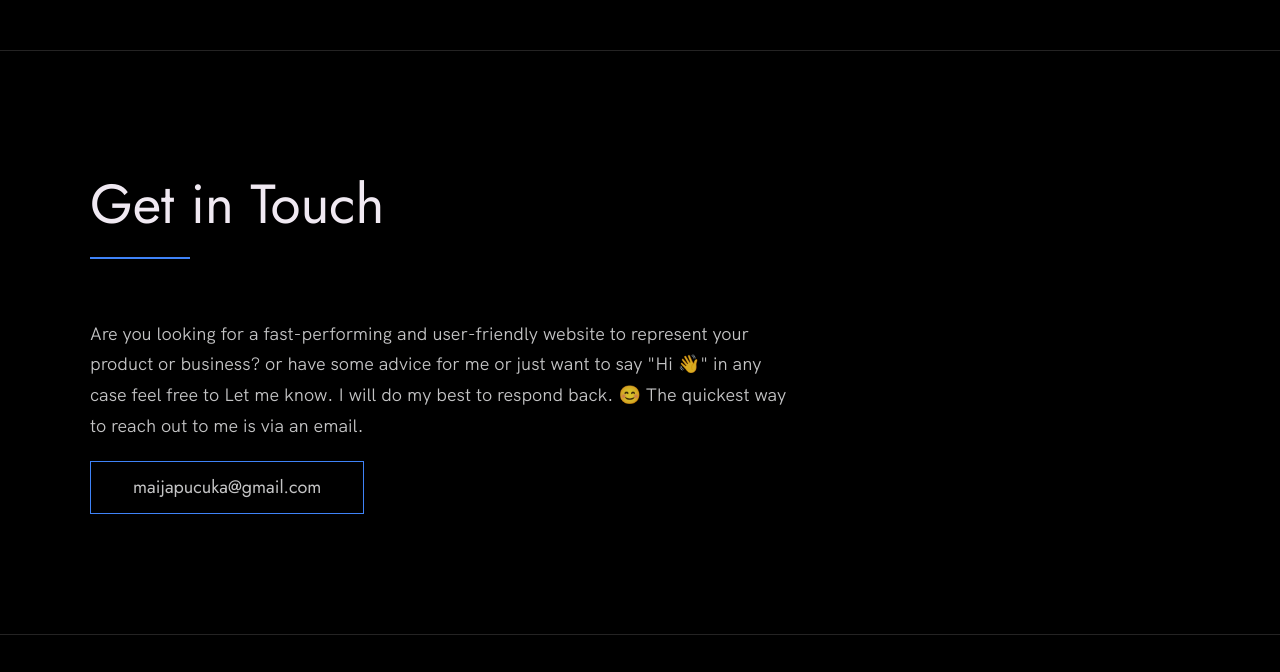
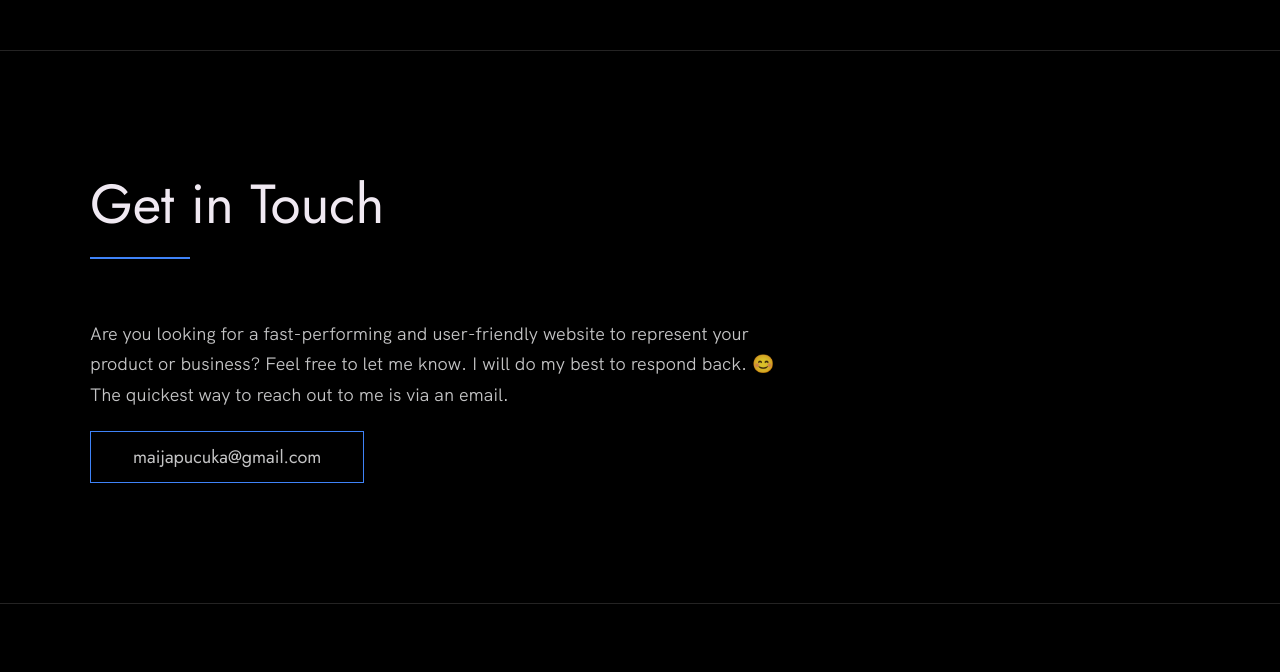
Before and after one commit to maijapucuka/portfolio-page, a website built with Vite: page index.html in a window 1280 px wide. Shown: the part 2407-3079 px from the top of the page. Built offline with nearby package versions, Linux system fonts and the light colour scheme.

Commit message:
Update index.html

```diff
--- a/index.html
+++ b/index.html
@@ -246,10 +246,8 @@
         <h2>About Me</h2>
         <div class="about__content">
           <div class="about__text">
-            <!-- Replace the below paragraph with info about yourself -->
            I'm a web developer based out of Riga, Latvia. I love building apps that solve real-world problems, and that are delightful to use. My specialities include PHP, React JS, Tailwind CSS, and Styled Components.</p>
             <p>My background is in marketing, and I have a bachelors degree in Business Studies with major in marketing from RISEBA University of Applied Sciences. When I'm not coding I love to travel, get lost in movie world or play Pokemon Go. I also have an adorable cat named Damon.</p>
-            <!-- Provide a link to your resume -->
             <a class="btn" id="download-resume">My Resume</a>
           </div>
 
@@ -270,8 +268,7 @@
       <div class="contact__info">
         <p>
           Are you looking for a fast-performing and user-friendly website to
-          represent your product or business? or have some advice for me
-          or just want to say "Hi 👋" in any case feel free to Let me know. I
+          represent your product or business? Feel free to let me know. I
           will do my best to respond back. 😊 The quickest way to reach out to
           me is via an email.
         </p>
```
